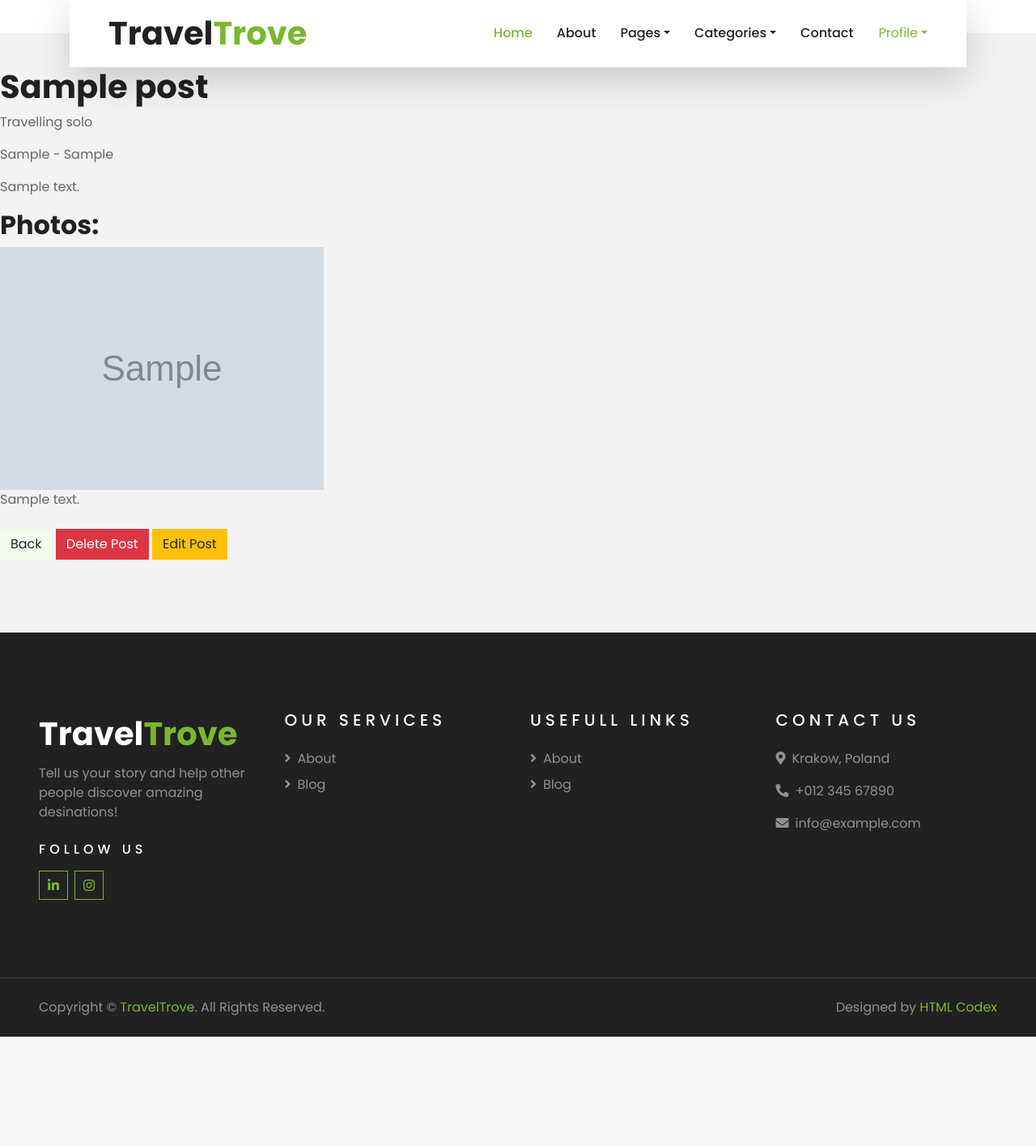
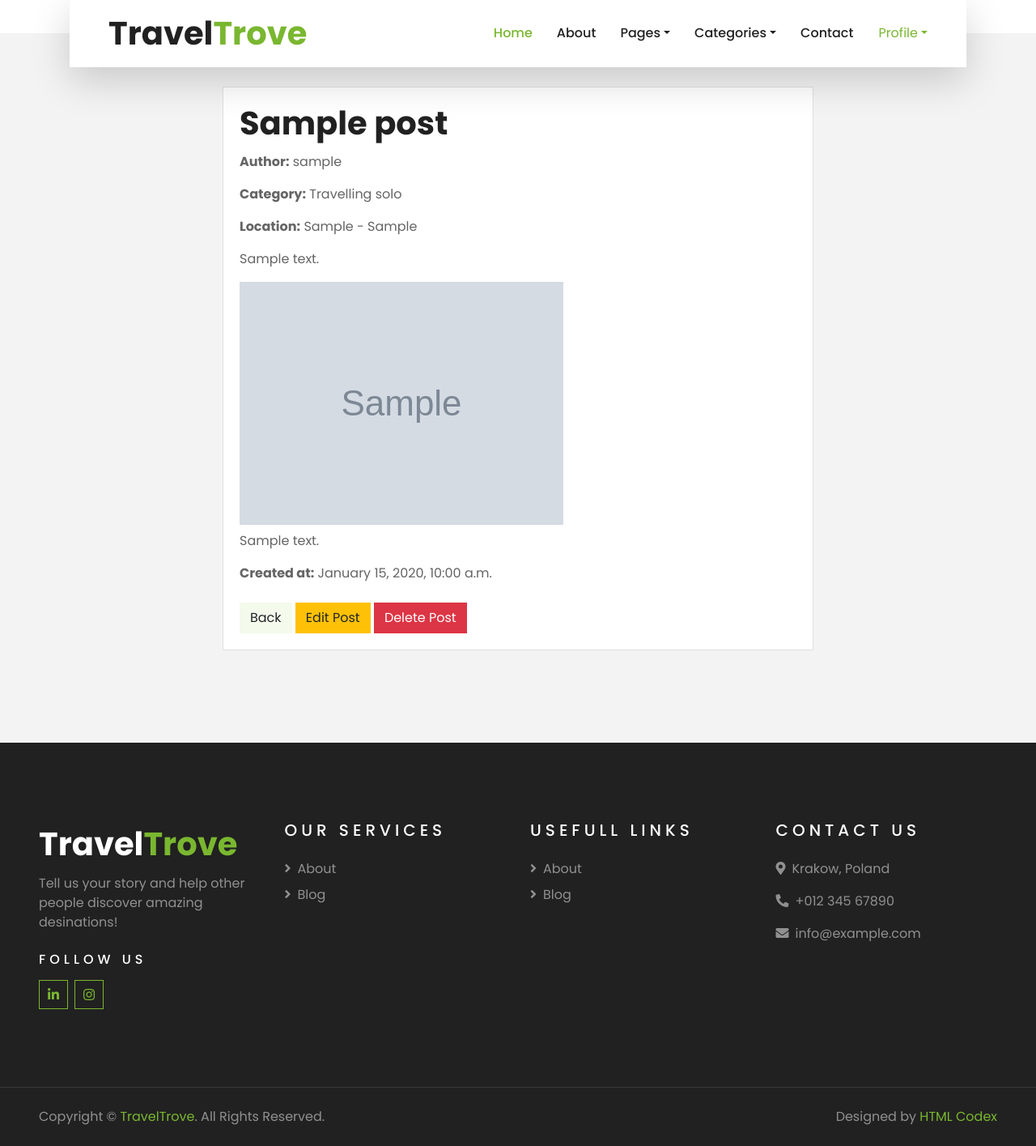
Before and after one commit to misuzo/traveltrove_blog, a Django app: page /post/1/ in a window 1280 px wide. Shown: the part 57-1472 px from the top of the page at 81% size. Before the commit the page ends 1337 px from the top, so only its background shows below. Run offline with Django 5.2, Linux system fonts and the light colour scheme; a user stored in the database is signed in; tables that the repository leaves empty hold one stand-in row (values such as "Sample post"); grey boxes marked "Sample" are stand-in pictures; some libraries are stand-ins or nearby versions.

Commit message:
polished html, 'no-category' posts

```diff
--- a/travel/models.py
+++ b/travel/models.py
@@ -16,7 +16,7 @@ class Category(models.Model):
     cat_name = models.CharField(max_length=30, choices=CATEGORY_CHOICES, unique=True)
 
     def __str__(self):
-        return self.cat_name
+        return self.get_cat_name_display()
 
 
 class Post(models.Model):
@@ -27,7 +27,7 @@ class Post(models.Model):
     country = models.CharField(max_length=60)
     content = models.TextField(max_length=5000)
     created_at = models.DateTimeField(auto_now_add=True)
-    category = models.ForeignKey(Category, on_delete=models.SET_NULL, null=True, blank=True)
+    category = models.ManyToManyField(Category, blank=True)
 
     def __str__(self):
         return self.title
--- a/travel/templates/base.html
+++ b/travel/templates/base.html
@@ -80,6 +80,7 @@
                         <div class="nav-item dropdown">
                             <a href="#" class="nav-link dropdown-toggle" data-toggle="dropdown">Categories</a>
                             <div class="dropdown-menu border-0 rounded-0 m-0">
+                                <a href="{% url 'post-category' 'no-category' %}" class="dropdown-item">Uncategorized</a>
                                 <a href="{% url 'post-category' 'solo' %}" class="dropdown-item">Travelling solo</a>
                                 <a href="{% url 'post-category' 'friends' %}" class="dropdown-item">Travelling with friends</a>
                                 <a href="{% url 'post-category' 'family' %}" class="dropdown-item">Travelling with family</a>
@@ -94,6 +95,7 @@
                             <a href="{% url 'my-posts'%}" class="dropdown-item">My Posts</a>
                             <a href="{% url 'profile'%}" class="dropdown-item">My Profile</a>
                             <a href="{% url 'update_profile'%}" class="dropdown-item">Edit Profile</a>
+                            <a href="{% url 'password-change' %}" class="dropdown-item">Change Password</a>
                             <a href="{% url 'add_post'%}" class="dropdown-item">Add Post</a>
                         <a href="#" class="dropdown-item" onclick="event.preventDefault(); document.getElementById('logout-form').submit();">Log Out</a>
                         <form id="logout-form" method="post" action="{% url 'logout' %}" style="display: none;">
@@ -131,8 +133,8 @@
                 <p>Tell us your story and help other people discover amazing desinations!</p>
                 <h6 class="text-white text-uppercase mt-4 mb-3" style="letter-spacing: 5px;">Follow Us</h6>
                 <div class="d-flex justify-content-start">
-                    <a class="btn btn-outline-primary btn-square mr-2" href="https://www.linkedin.com/in/aleksandra-krak%C3%B3wka-1685041b6/"><i class="fab fa-linkedin-in"></i></a>
-                    <a class="btn btn-outline-primary btn-square" href="https://www.instagram.com/polishblonde/"><i class="fab fa-instagram"></i></a>
+                    <a class="btn btn-outline-primary btn-square mr-2" href="https://www.linkedin.com/in/aleksandra-krak%C3%B3wka-1685041b6/" target="_blank"><i class="fab fa-linkedin-in"></i></a>
+                    <a class="btn btn-outline-primary btn-square" href="https://www.instagram.com/polishblonde/" target="_blank"><i class="fab fa-instagram"></i></a>
                 </div>
             </div>
             <div class="col-lg-3 col-md-6 mb-5">
--- a/travel/templates/post_details.html
+++ b/travel/templates/post_details.html
@@ -1,27 +1,50 @@
 {% extends "base.html" %}
 
 {% block content %}
-<h1>{{ post.title }}</h1>
-<p>{{ post.category.get_cat_name_display }}</p>
-<p>{{ post.city }} - {{ post.country }}</p>
+<div class="container mt-4">
+    <div class="row">
+        <!-- Kolumna dla pojedynczego postu -->
+        <div class="col-md-8 offset-md-2">
+            <div class="card mb-4">
+                <div class="card-body">
+                    <!-- Tytuł posta -->
+                    <h1 class="card-title">{{ post.title }}</h1>
+
+                    <!-- Wyświetlanie autora -->
+                    <p><strong>Author:</strong> {{ post.author }}</p>
+
+                    <!-- Wyświetlanie kategorii -->
+                    <p><strong>Category:</strong> {{ post.category.all|join:", " }}</p> <!-- Jeśli post może mieć wiele kategorii -->
+
+                    <!-- Wyświetlanie lokalizacji -->
+                    <p><strong>Location:</strong> {{ post.city }} - {{ post.country }}</p>
+
+                    <!-- Wyświetlanie treści posta -->
                     <p>{{ post.content }}</p>
 
-<h2>Photos:</h2>
                     {% for photo in post.post_photos.all %}
-    <div>
-        <img src="{{ photo.photo_path.url }}" alt="{{ photo.description }}">
+                        <div class="mb-3">
+                            <img src="{{ photo.photo_path.url }}" alt="{{ photo.description }}" class="img-fluid mb-2">
                             <p>{{ photo.description }}</p>
                         </div>
                     {% empty %}
                         <p>No photos available.</p>
                     {% endfor %}
 
+                    <!-- Wyświetlanie czasu stworzenia -->
+                    <p><strong>Created at:</strong> {{ post.created_at|date:"F j, Y, g:i a" }}</p>
+
                     <div class="mt-4">
-    <a href="{% url 'home' %}" class="btn btn-secondary">Back</a>
+                        <a href="javascript:history.back()" class="btn btn-secondary">Back</a>
 
                         {% if user.is_authenticated and post.author == user %}
-        <a href="{% url 'confirm-delete' pk=object.pk %}" class="btn btn-danger">Delete Post</a>
                             <a href="{% url 'update_post' post.id %}" class="btn btn-warning">Edit Post</a>
+                            <a href="{% url 'confirm-delete' pk=post.pk %}" class="btn btn-danger">Delete Post</a>
+                        {% endif %}
                     </div>
-{% endif %}
+                </div>
+            </div>
+        </div>
+    </div>
+</div>
 {% endblock %}
--- a/travel/templates/update_post.html
+++ b/travel/templates/update_post.html
@@ -18,6 +18,8 @@
         {% endfor %}
 
         <button type="submit" class="btn btn-primary">Save Changes</button>
+        <!-- Back button -->
+        <a href="javascript:history.back()" class="btn btn-secondary">Back</a>
     </form>
 </div>
 {% endblock %}
--- a/travel/views.py
+++ b/travel/views.py
@@ -38,8 +38,13 @@ class PostDetailView(DetailView):
 
 
 def posts_by_category(request, cat_name):
-    category = get_object_or_404(Category, cat_name=cat_name)
-    posts = Post.objects.filter(category=category).order_by('-created_at')
+
+    if cat_name == 'no-category':
+        category = None
+        posts = Post.objects.filter(category__isnull=True).order_by('-created_at')
+    else:
+        category = get_object_or_404(Category, cat_name=cat_name)
+        posts = Post.objects.filter(category=category).order_by('-created_at')
     request.session['previous_url'] = request.get_full_path()
 
     context = {
@@ -72,6 +77,7 @@ def add_post(request):
             new_post = post_form.save(commit=False)
             new_post.author = request.user
             new_post.save()
+            post_form.save_m2m()
 
             for form in photo_formset.cleaned_data:
 
@@ -115,6 +121,7 @@ def update_post(request, pk):
             updated_post = post_form.save(commit=False)
             updated_post.author = request.user
             updated_post.save()
+            post_form.save_m2m()
 
             for form in photo_formset:
                 if form.cleaned_data and not form.cleaned_data.get('DELETE', False):
@@ -180,6 +187,6 @@ def my_posts(request):
     request.session['previous_url'] = request.get_full_path()
 
     context = {
-        'posts': Post.objects.all()
+        'posts': posts
     }
     return render(request, 'my_posts.html', context=context)
```
Also changed, not shown: travel/forms.py (+11 -2 lines), travel/templates/add_post.html (+16 -3 lines), travel/templates/my_posts.html (+11 -7 lines), users/templates/registration/signup.html (+18 -6 lines), users/templates/registration/update_profile.html (+21 -4 lines). Lines whose indentation alone changed are shown as unchanged.
